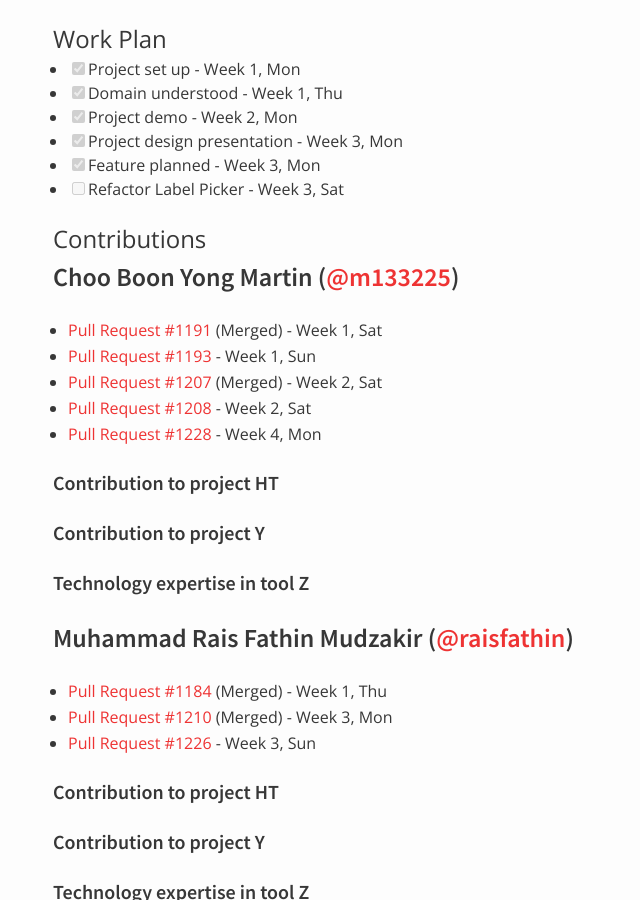
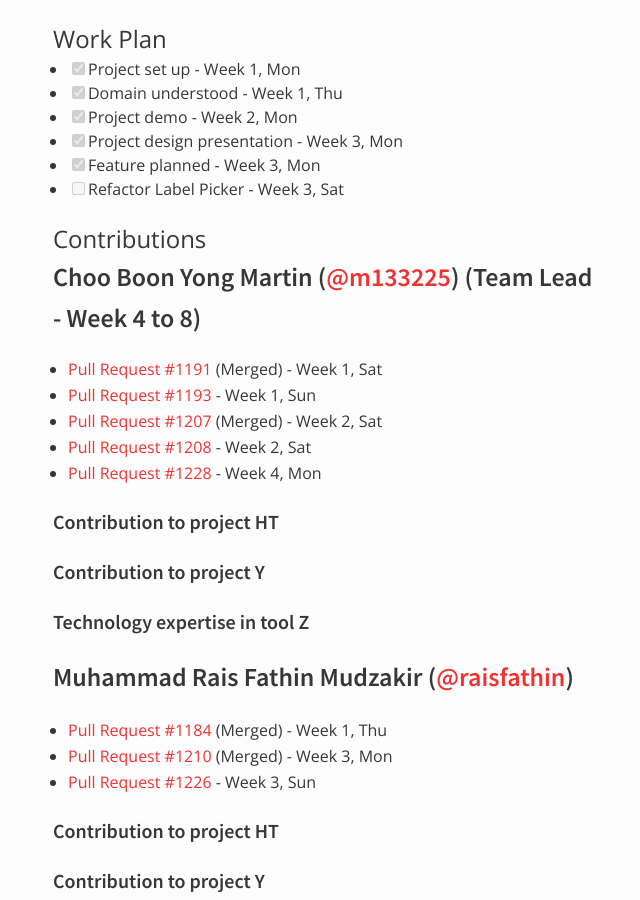
Before and after one commit to nus-oss/cs3281-AY1516S2-website, a Jekyll site: the page built from teams/hubturbo.md, in a window 1280 px wide and 900 px high, scrolled down 607 px. Shown: the whole window, without its empty margins (317-957 px from the left). Built offline with Jekyll 4.4.1, drawn with Linux system fonts in a browser that asks for light colours.

Commit message:
Added team lead title

```diff
--- a/teams/hubturbo.md
+++ b/teams/hubturbo.md
@@ -40,7 +40,7 @@ permalink: /teams/hubturbo/
 
 # Contributions
 
-### Choo Boon Yong Martin ([@m133225](https://github.com/m133225))
+### Choo Boon Yong Martin ([@m133225](https://github.com/m133225)) (Team Lead - Week 4 to 8)
 
 * [Pull Request #1191](https://github.com/HubTurbo/HubTurbo/pull/1191) (Merged) - Week 1, Sat
 * [Pull Request #1193](https://github.com/HubTurbo/HubTurbo/pull/1193) - Week 1, Sun
```
